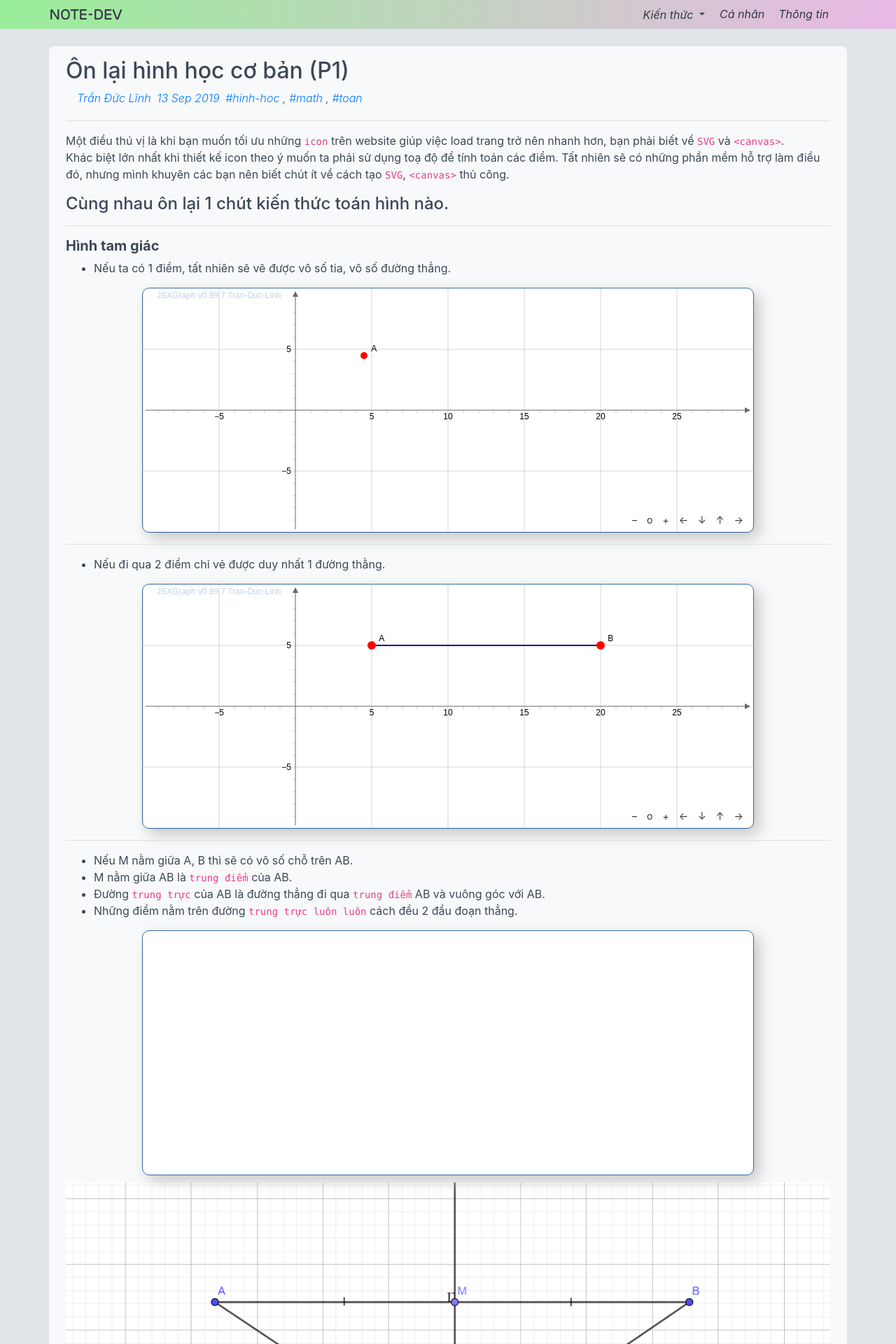
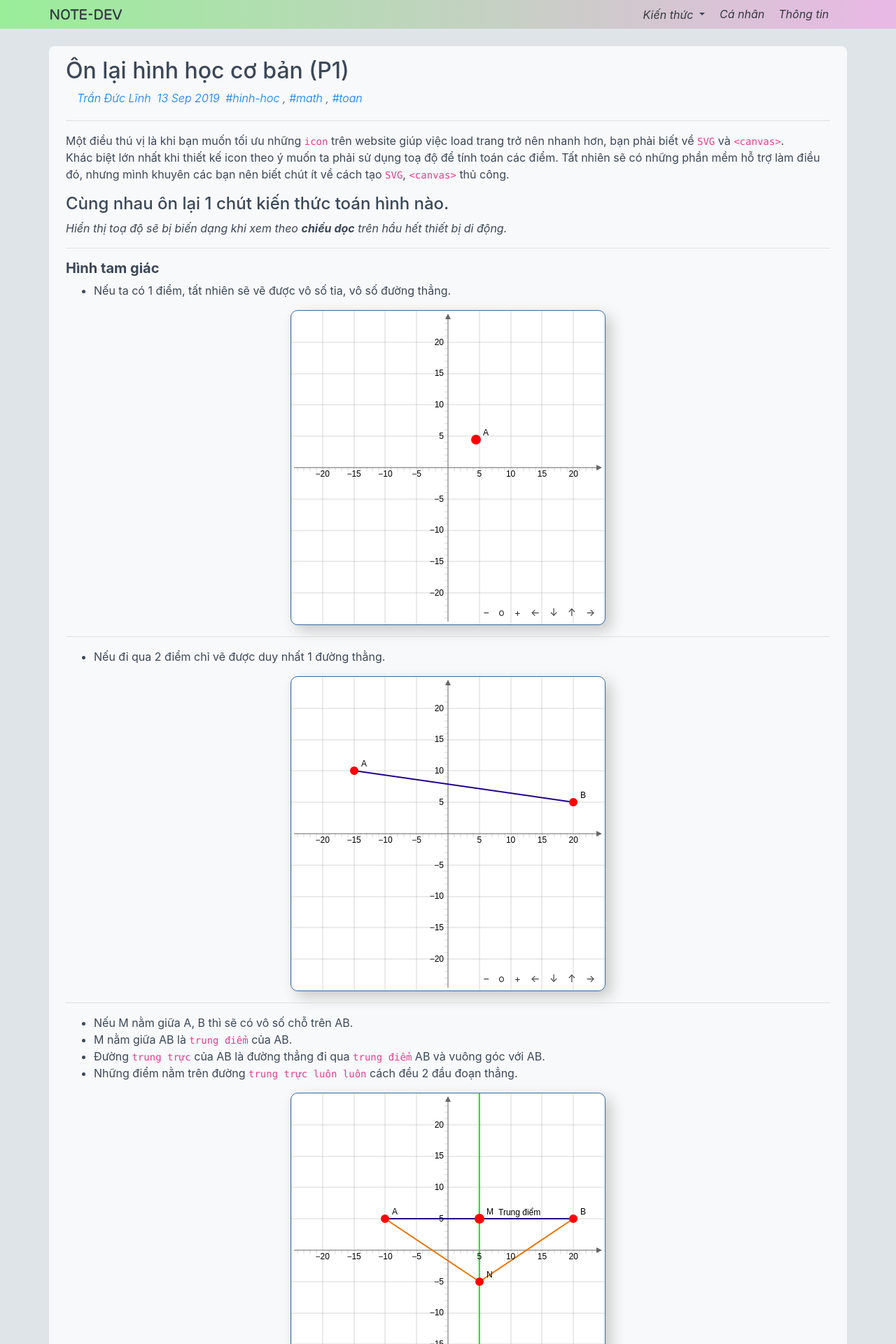
Before and after one commit to tranduclinh197/tranduclinh197.github.io, a Jekyll site: the page built from _posts/change_file/2019-09-13-on-lai-toan-hinh-co-ban.md, in a window 1280 px wide. Shown: the top 1920 px of the page at 70% size. Built offline with Jekyll 4.4.1, drawn with Linux system fonts in a browser that asks for light colours; some of the changed text lies outside the part shown.

Commit message:
fixBlog4

```diff
--- a/_posts/change_file/2019-09-13-on-lai-toan-hinh-co-ban.md
+++ b/_posts/change_file/2019-09-13-on-lai-toan-hinh-co-ban.md
@@ -14,19 +14,21 @@ Khác biệt lớn nhất khi thiết kế icon theo ý muốn ta phải sử d
 
 
 #### Cùng nhau ôn lại 1 chút kiến thức toán hình nào.
+*Hiển thị toạ độ sẽ bị biến dạng khi xem theo <strong>chiều dọc</strong> trên hầu hết thiết bị di động.*
 <hr/>
 ##### **Hình tam giác**
 
 * Nếu ta có 1 điểm, tất nhiên sẽ vẽ được vô số tia, vô số đường thẳng.
 
-<div id="point" class="jxgbox jsx_geometry"></div>
+<div id="point" class="jxgbox jxgControll_embed"></div>
+
 
 <!-- ![image-title-here](/assets/img/img-post/toan-hinh-co-ban-p1/1-diem.png){:width="100%"} -->
 
 <hr/>
-* Nếu đi qua 2 điểm chỉ vẻ được duy nhất 1 đường thằng.
+* Nếu đi qua 2 điểm chỉ vẽ được duy nhất 1 đường thằng.
 
-<div id="twoPoint" class="jxgbox jsx_geometry"></div>
+<div id="twoPoint" class="jxgbox jxgControll_embed"></div>
 
 <!-- ![image-title-here](/assets/img/img-post/toan-hinh-co-ban-p1/duong-thang.png){:width="100%"} -->
 <hr/>
@@ -35,37 +37,47 @@ Khác biệt lớn nhất khi thiết kế icon theo ý muốn ta phải sử d
 * Đường `trung trực` của AB là đường thẳng đi qua `trung điểm` AB và vuông góc với AB.
 * Những điểm nằm trên đường `trung trực luôn luôn` cách đều 2 đầu đoạn thẳng.
 
-<div id="midPoint" class="jxgbox jsx_geometry"></div>
+<div id="midPoint" class="jxgbox jxgControll_embed"></div>
 
-![image-title-here](/assets/img/img-post/toan-hinh-co-ban-p1/trung-truc.png){:width="100%"}
-<hr/>
 
-* 3 điểm nằm trên 1 đường thẳng thì 3 điểm đó thẳng hàng.
+* 3 điểm **ABC** nằm trên 1 đường thẳng thì 3 điểm đó thẳng hàng.
+* 3 điểm **DEF** không nằm trên 1 đường thẳng thì sẽ tạo ra 1 hình `tam giác`.
 
-![image-title-here](/assets/img/img-post/toan-hinh-co-ban-p1/3-diem.png){:width="100%"}
-<hr/>
-
-* 3 điểm không nằm trên 1 đường thẳng thì sẽ tạo ra 1 hình `tam giác`.
-
-![image-title-here](/assets/img/img-post/toan-hinh-co-ban-p1/tam-giac.png){:width="100%"}
-<hr/>
+<div id="threeDot" class="jxgbox jxgControll_embed"></div>
 
 * Các loại tam giác phổ biến
 
-![image-title-here](/assets/img/img-post/toan-hinh-co-ban-p1/cac-loai-tam-giac.png){:width="100%"}
-<hr/>
+<p class="text-center text-bold">Tam giác tù</p>
+<div id="triangle_basic_1" class="jxgbox jxgControll_embed"></div>
+
+***
+<p class="text-center text-bold">Tam giác vuông</p>
+<div id="triangle_basic_2" class="jxgbox jxgControll_embed"></div>
+
+***
+<p class="text-center text-bold">Tam giác đều</p>
+<div id="triangle_basic_3" class="jxgbox jxgControll_embed"></div>
+
+***
+<p class="text-center text-bold">Tam giác cân</p>
+<div id="triangle_basic_4" class="jxgbox jxgControll_embed"></div>
+
+***
+<p class="text-center text-bold">Tam giác vuông cân</p>
+<div id="triangle_basic_5" class="jxgbox jxgControll_embed"></div>
+
 
 * Đường cao là đương hạ từ đỉnh vuông góc với cạnh đối diện.
 
-![image-title-here](/assets/img/img-post/toan-hinh-co-ban-p1/duong-cao.png){:width="100%"}
-<hr/>
+<div id="high_road_1" class="jxgbox jxgControll_embed"></div>
+<div id="high_road_2" class="jxgbox jxgControll_embed"></div>
+
 
 **Pitago**
 * *Bình phương cạnh huyền bằng tổng bình phương 2 cạnh gốc vuông*
 
-![image-title-here](/assets/img/img-post/toan-hinh-co-ban-p1/pitago.png){:width="100%"}
+<div id="pitago" class="jxgbox jxgControll_embed"></div>
 
-<hr/>
 
 **Hệ thức lượng**
 * `sinα = c/b`
@@ -74,6 +86,9 @@ Khác biệt lớn nhất khi thiết kế icon theo ý muốn ta phải sử d
 * `cotα = a/c`
 
 * *Bình phương 1 cạnh gốc vuông bằng tích hình chiếu nhân với cạnh huyền*
+
+<div id="trigonometric" class="jxgbox jxgControll_embed"></div>
+
 ![image-title-here](/assets/img/img-post/toan-hinh-co-ban-p1/binh-thuong-1-canh.png){:width="100%"}
 
 <hr/>
--- a/assets/css/jsxgraph.css
+++ b/assets/css/jsxgraph.css
@@ -83,8 +83,15 @@
 }
 
 /* Edit by Tran Duc Linh */
-
-.jsx_geometry {
-    display: block; margin: 10px auto; width:80%; height:350px;
+.jxgControll_embed {
+    display: block;
+    margin: 10px auto;
+    width: 450px;
+    max-width: 100%;
+    height: 450px;
     box-shadow: 8px 8px 20px #c8c8c8;
+    background-size: contain;
+};
+.jxg_recipe {
+    color: rgb(211, 36, 5);
 }
--- a/assets/js/main.js
+++ b/assets/js/main.js
@@ -1 +1 @@
-import { one_point, two_point } from './post/basicgeometry.js';
+import { one_point, two_point, midpoint, threedot, triangle, high_road, pitago, trigonometric } from './post/basicgeometry.js';
--- a/assets/js/post/basicgeometry.js
+++ b/assets/js/post/basicgeometry.js
@@ -1,21 +1,159 @@
 // 1 diem
 function one_point () {
-    let board = JXG.JSXGraph.initBoard('point', {boundingbox: [-10, 10, 30, -10], axis:true});
-    board.create('point', [4.5,4.5], { name:'A',size:3 });
+    let board = JXG.JSXGraph.initBoard('point', {boundingbox: [-25, 25, 25, -25], axis:true, showCopyright:false});
+    board.create('point', [4.5,4.5], { name:'A',size:5 });
 };
 
 function two_point () {
-  let street = JXG.JSXGraph.initBoard('twoPoint', {boundingbox: [-10, 10, 30, -10], axis:true});
-  street.create('point',[5,5], {name:'A',size:4});
+  let street = JXG.JSXGraph.initBoard('twoPoint', {boundingbox: [-25, 25, 25, -25], axis:true, showCopyright:false});
+  street.create('point',[-15,10], {name:'A',size:4});
   street.create('point',[20,5], {name:'B',size:4});
   street.create('line',["A","B"], {strokeColor:'#208',strokeWidth:2, straightFirst:false, straightLast:false,});
-}
+};
 
 function midpoint() {
+  let mid_point = JXG.JSXGraph.initBoard('midPoint', {boundingbox: [-25, 25, 25, -25], axis:true, showCopyright:false});
+  const point = [];
+  point[0] = mid_point.create('point',[-10,5], {name:'A',size:4});
+  point[1] = mid_point.create('point',[20,5], {name:'B',size:4});
+  point[2] = mid_point.create('point',[5,-5], {name:'N',size:4});
+  point[3] = mid_point.create('point',[5,5], {name:'M',size:5});
+  mid_point.create('text', [8, 6, "Trung điểm"]);
+
+function line_point (x, y, color='#208', sF = false, sL = false) {
+    mid_point.create('line',[x, y], {strokeColor: color,strokeWidth:2, straightFirst:sF, straightLast:sL,});
+  }
+  line_point("A","B");
+  line_point("A","N","rgb(238, 117, 3)");
+  line_point("B","N","rgb(238, 117, 3)");
+  line_point("M","N","rgb(11, 238, 3)", true, true);
+};
+
+function threedot () {
+  let three_dot = JXG.JSXGraph.initBoard("threeDot", {boundingbox: [-25, 25, 25, -25], axis:true, showCopyright:false});
+  const point = [];
+  point[0] = three_dot.create('point',[-15,10], {name:'A',size:4});
+  point[1] = three_dot.create('point',[0,8], {name:'B',size:4});
+  point[2] = three_dot.create('point',[20,5], {name:'C',size:4});
+
+  point[3] = three_dot.create('point',[-18,3], {name:'D',size:4});
+  point[4] = three_dot.create('point',[-5,-10], {name:'E',size:4});
+  point[5] = three_dot.create('point',[15,-5], {name:'F',size:4});
+
+
+  three_dot.create('line',["A", "C"], {strokeColor: "#208",strokeWidth:2, straightFirst:false, straightLast:false,});
+  three_dot.create('line',["D", "E"], {strokeColor: "#208",strokeWidth:2, straightFirst:false, straightLast:false,});
+  three_dot.create('line',["D", "F"], {strokeColor: "#208",strokeWidth:2, straightFirst:false, straightLast:false,});
+  three_dot.create('line',["E", "F"], {strokeColor: "#208",strokeWidth:2, straightFirst:false, straightLast:false,});
 
 }
 
+function triangle (id, x1, y1, x2, y2, x3, y3) {
+  let board = JXG.JSXGraph.initBoard(id, {axis:false,boundingbox:[-25, 25, 25, -25], axis:true, showCopyright:false});
+  const point = [];
+  point[1] = board.create('point', [x1, y1]);
+  point[2] = board.create('point', [x2, y2]);
+  point[3] = board.create('point', [x3, y3]);
+
+const triArr1 = [point[3],point[2],point[1]];
+board.create('polygon',triArr1, {strokeWidth:2, strokeColor:'#dd00dd',highlight:false});
+
+const arc1 = board.create('angle',triArr1,{radius:4,name:'&theta;2'});
+const triArr2 = [point[2],point[1],point[3]];
+const arc2 = board.create('angle',triArr2,{radius:4,name:'&theta;1'});
+const triArr3 = [point[1],point[3],point[2]];
+const arc3 = board.create('angle',triArr3,{radius:4,name:'&theta;3'});
+
+const updateG = function() {
+	board.suspendUpdate();
+	if( arc1.Value() > Math.PI) {
+		board.removeObject(arc1);
+		triArr1 = [triArr1[2], triArr1[1], triArr1[0]];
+		arc1 = board.create('angle',triArr1,{radius:1,name:'&theta;2'});
+		board.removeObject(arc2);
+		triArr2 = [triArr2[2], triArr2[1], triArr2[0]];
+		arc2 = board.create('angle',triArr2,{radius:1,name:'&theta;1'});
+		board.removeObject(arc3);
+		triArr3 = [triArr3[2], triArr3[1], triArr3[0]];
+		arc3 = board.create('angle',triArr3,{radius:1,name:'&theta;3'});
+	}
+	board.unsuspendUpdate();
+}
+  point[1].on('drag',function(){
+    updateG();
+  });
+  point[2].on('drag',function(){
+    updateG();
+  });
+  point[3].on('drag',function(){
+    updateG();
+  });
+
+board.create('text', [-22, 10, function () {
+  return `<p>&theta;_1 = ${(arc2.Value() * 180 / Math.PI).toFixed(1)} '&deg;</p>
+  <p>&theta;_2 = ${(arc1.Value() * 180 / Math.PI).toFixed(1)} &deg;</p>
+  <p>&theta;_3 = ${(arc3.Value() * 180 / Math.PI).toFixed(1)} &deg;</p>
+  <p>&theta;_1 + &theta;_2 + &theta;_3 = 180&deg;</p>`;
+  }],{highlight:false,fixed:true});
+};
+
+function high_road (id,x1, y1, x2, y2, x3, y3, x4=0, y4=0) {
+  let three_dot = JXG.JSXGraph.initBoard(id, {boundingbox: [-25, 25, 25, -25], axis:true, showCopyright:false});
+  const point = [];
+  point[0] = three_dot.create('point',[x1, y1], {name:'A',size:4});
+  point[1] = three_dot.create('point',[x2, y2], {name:'B',size:4});
+  point[3] = three_dot.create('point',[x3, y3], {name:'C',size:4});
+  point[2] = three_dot.create('point',[x4, y4], {name:'H',size:4});
+  let A = three_dot.create('line',["A", "B"], {strokeColor: "#208",strokeWidth:2, straightFirst:false, straightLast:false,});
+  let B = three_dot.create('line',["A", "C"], {strokeColor: "#208",strokeWidth:2, straightFirst:false, straightLast:false,});
+  let C = three_dot.create('line',["B", "C"], {strokeColor: "#208",strokeWidth:2, straightFirst:false, straightLast:false,});
+  let H_ = three_dot.create('line',["H", "B"], {strokeColor: "#208",dash:2, straightFirst:false, straightLast:false,});
+  let H = three_dot.create('line',["A", "H"], {strokeColor: "rgb(194, 6, 6)",dash:2, straightFirst:false, straightLast:false,});
+};
+
+function pitago () {
+  let board = JXG.JSXGraph.initBoard('pitago', {boundingbox: [-25, 25, 25, -25], axis:true, showCopyright:false});
+  const point = [];
+  point[0] = board.create('point',[-15,-15], {name:'A',size:4});
+  point[1] = board.create('point',[-15,15], {name:'B',size:4});
+  point[3] = board.create('point',[15,-15], {name:'C',size:4});
+  point[2] = board.create('point',[0,0], {name:'H',size:4});
+  board.create('text', [-10, 10, "Hình chiếu"]);
+  board.create('text', [-21, 3, "Đường xiên"]);
+  board.create('text', [-10, -9, "Đường cao"]);
+  board.create('text', [-4, -14, "Kề"]);
+  board.create('text', [3, 3, "Huyền"]);
+  board.create('text', [-18.4, -5, "Đối"]);
+  board.create('text', [7, 13, "BC^2 = BA^2 + AC^2"], {strokeColor:'red'});
+
+  function line_point (x, y, color='#208') {
+    board.create('line',[x, y], {strokeColor: color,strokeWidth:2, straightFirst:false, straightLast:false,});
+  }
+  line_point("A","B");
+  line_point("A","C");
+  line_point("B","C");
+  line_point("A","H");
+};
+
+function trigonometric () {
+  let board = JXG.JSXGraph.initBoard('trigonometric', {boundingbox: [-25, 25, 25, -25], axis:true, showCopyright:false});
+  point[0] = board.create('point',[15,-5], {name:'A',size:4});
+  point[1] = board.create('point',[5,10], {name:'B',size:4});
+  point[3] = board.create('point',[-20,-5], {name:'C',size:4});
+  point[2] = board.create('point',[5,-5], {name:'H',size:4});
+};
+
 one_point();
 two_point();
-
-export { one_point, two_point };
+midpoint();
+threedot();
+triangle('triangle_basic_1',-7,12.2,2,-7,18.5,-5);
+triangle('triangle_basic_2',-5,15,-5,-10,12,-10);
+triangle('triangle_basic_3',0,10.8,-12,-10,12,-10);
+triangle('triangle_basic_4',0,14,-8,-5.3,8,-5.3);
+triangle('triangle_basic_5',0,10,-20,-10,20,-10);
+high_road('high_road_1',-5,15,-15,-5,15,-5,-5,-5);
+high_road('high_road_2',-5,15,3,-5,15,-5,-5,-5);
+pitago();
+trigonometric();
+export { one_point, two_point, midpoint, threedot, triangle, high_road, pitago, trigonometric };
```
